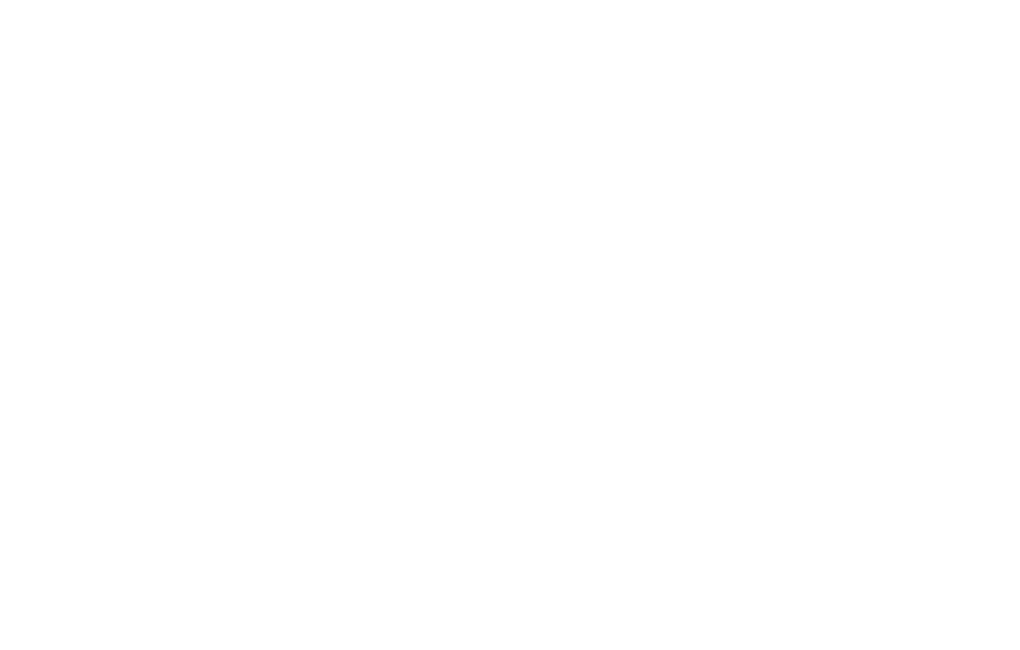
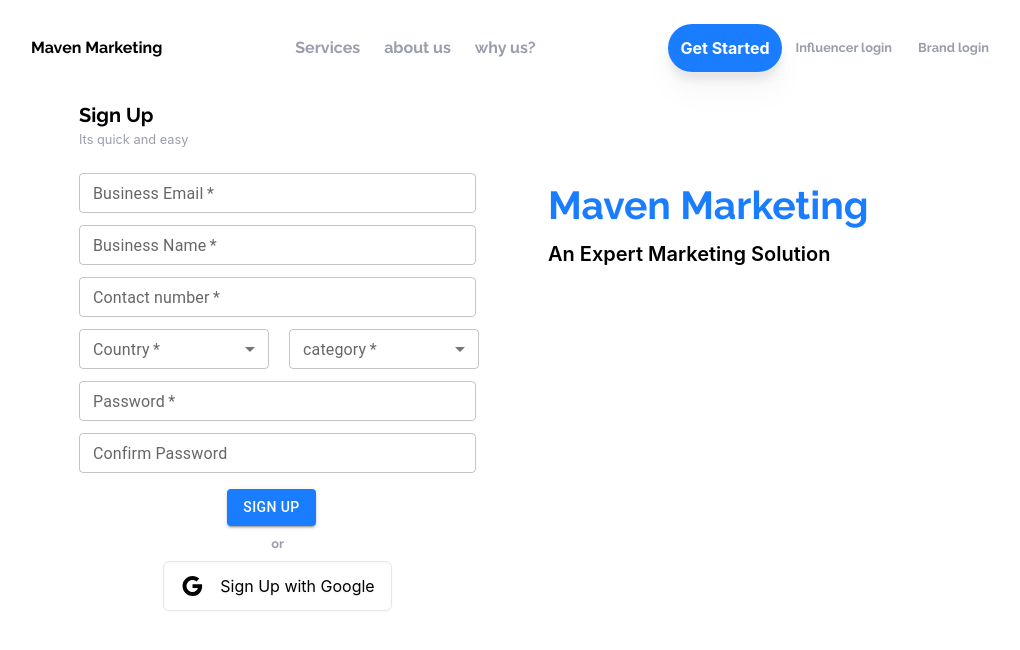
Before and after one commit to abdullahrecon999/Maven-marketing, a React (Create React App) app in the folder maven_market_frontend/: page /BusinessSignup in a window 1280 px wide. Before the commit this address had no page. Shown: the top 650 px of the page, without its empty margins (124-1144 px from the left). Built offline with nearby package versions, Linux system fonts and the light colour scheme; a web font is replaced by a local one.

Commit message:
added the validation

```diff
--- a/maven_market_frontend/src/App.js
+++ b/maven_market_frontend/src/App.js
@@ -33,7 +33,7 @@
             <Route path='/admin/users' element={<Users/>}></Route>
             <Route path='/admin/bUsers' element={<BrandUsers/>}></Route>
             <Route path='/p' element={<Profilecompletion/>}></Route>
-            {/* <Route path='/BusinessSignup' element={<SignUpPageBusiness/>} ></Route>
+            <Route path='/BusinessSignup' element={<SignUpPageBusiness/>} ></Route>
             <Route path='/InfluencerSignup' element={<SignUpPageInfluencer/>} ></Route>
             <Route path='/aboutus' element={<Aboutus/>} ></Route>
             <Route path='/services' element={<Services/>} ></Route>
@@ -44,8 +44,8 @@
             <Route path='/admin/home' element={<AdminHome/>}></Route>
             <Route path='/verify' element={<AccountVerification/>}></Route>
             <Route path='/admin/users' element={<Users/>}></Route>
-            <Route path='/' element={<Profilecompletion/>}></Route> */}
-           {/* <Route path='/' element={<CampaginCreation/>} ></Route> */}
+            <Route path='/' element={<Profilecompletion/>}></Route>
+            <Route path='/' element={<CampaginCreation/>} ></Route>
           </Routes>
         </div>
     </Router>
--- /dev/null
+++ b/maven_market_frontend/src/Components/FormSelect2.jsx
@@ -0,0 +1,21 @@
+import React from 'react'
+import {TextField, MenuItem} from "@mui/material"
+import { useField, ErrorMessage } from 'formik'
+
+const FormSelect2 = ({data,...props}) => {
+  const [feild, meta] = useField(props)
+
+  return (
+    <div className='flex flex-col'>
+    <TextField required size='small' sx={{width:190}} id="select" {...props} {...feild} select >
+
+
+      {data.map(ele => {return(<MenuItem value={ele}>{ele}</MenuItem>)})}
+    </TextField>
+    <ErrorMessage component="div" className='text-sm text-red-600' name={feild.name}></ErrorMessage>
+    </div>
+
+  )
+}
+
+export default FormSelect2
--- /dev/null
+++ b/maven_market_frontend/src/Components/FormTextFeild2.jsx
@@ -0,0 +1,26 @@
+import React from 'react'
+
+import { TextField } from '@mui/material'
+import { useField, ErrorMessage } from 'formik'
+const FormTextFeild2 = ({...props}) => {
+
+    const [feild, meta] = useField(props)
+
+  return (
+        <>
+         <TextField
+        required
+        {...props}
+        {...feild}
+        size='small'
+        >
+
+        </TextField>
+        <ErrorMessage component="div" className='text-sm text-red-600' name={feild.name}></ErrorMessage>
+        </>
+
+  )
+}
+
+
+export default FormTextFeild2
--- a/maven_market_frontend/src/Pages/BusinessLogin.jsx
+++ b/maven_market_frontend/src/Pages/BusinessLogin.jsx
@@ -5,15 +5,36 @@
 import GoogleSignup from '../Components/GoogleSignup';
 
 import { useNavigate } from 'react-router-dom';
+import { Formik, Form } from 'formik';
+import FormTextField2 from '../Components/FormTextFeild2';
 
+import {Button} from '@mui/material';
+import loginSchema from '../ValidationSchemas/loginSchema';
 
 const InfluencerLogin = () => {
     const navigate = useNavigate();
     const navigateToVerificationPage = ()=> {
         navigate("/verify");
     }
+    const handleSubmit=(values)=>{
+        console.log(values)
+    }
   return (
-    <div>
+    <Formik
+    initialValues={
+     {
+         email: "",
+
+         password: ""
+
+     }
+    }
+    onSubmit = {values=> handleSubmit(values)}
+    validationSchema= {loginSchema}
+    >
+     {formik => (
+         <Form>
+            <div>
         <Navbar></Navbar>
         <section className='container mx-auto'>
             <div className='px-4 pt-2  mb-6 space-x-8 sm:flex flex-col-reverse md:flex-row md:pt-1'>
@@ -24,8 +45,8 @@
                     </div>
                     <div className='flex flex-col space-y-3 '>
 
-                        <TextField autoComplete size='small' id="outlined-basic" label="Enter Email" variant="outlined"  />
-                        <TextField size='small' id="outlined-basic" label="Password" variant="outlined" />
+                    <FormTextField2 name= "email" label= "Email"></FormTextField2>
+                        <FormTextField2 name= "password" label= "Password" ></FormTextField2>
 
 
                         <div className='flex flex-col justify-center items-center space-y-2'>
@@ -50,6 +71,8 @@
             </div>
         </section>
     </div>
+         </Form>)}
+         </Formik>
   )
 }
 
--- a/maven_market_frontend/src/Pages/InfluencerLogin.jsx
+++ b/maven_market_frontend/src/Pages/InfluencerLogin.jsx
@@ -3,17 +3,37 @@
 import TextField from '@mui/material/TextField';
 import {styled} from "@mui/system"
 import GoogleSignup from '../Components/GoogleSignup';
-
+import { Formik, Form } from 'formik';
+import profileSchema from '../ValidationSchemas/profileSchema';
+import FormTextField2 from '../Components/FormTextFeild2';
 import { useNavigate } from 'react-router-dom';
-
+import {Button} from '@mui/material';
+import loginSchema from '../ValidationSchemas/loginSchema';
 
 const InfluencerLogin = () => {
     const navigate = useNavigate();
     const navigateToVerificationPage = ()=> {
         navigate("/verify");
     }
+    const handleSubmit=(values)=>{
+        console.log(values)
+    }
   return (
-    <div>
+    <Formik
+   initialValues={
+    {
+        email: "",
+
+        password: ""
+
+    }
+   }
+   onSubmit = {values=> handleSubmit(values)}
+   validationSchema= {loginSchema}
+   >
+    {formik => (
+        <Form>
+            <div>
         <Navbar></Navbar>
         <section className='container mx-auto'>
             <div className='px-4 pt-2  mb-6 space-x-8 sm:flex flex-col-reverse md:flex-row md:pt-1'>
@@ -24,13 +44,12 @@
                     </div>
                     <div className='flex flex-col space-y-3 '>
 
-                        <TextField autoComplete size='small' id="outlined-basic" label="Enter Email" variant="outlined"  />
-                        <TextField size='small' id="outlined-basic" label="Password" variant="outlined" />
-
+                    <FormTextField2 name= "email" label= "Email"></FormTextField2>
+                        <FormTextField2 name= "password" label= "Password" ></FormTextField2>
 
                         <div className='flex flex-col justify-center items-center space-y-2'>
                             <div className='flex justify-center pt-1 pr-3'>
-                                <button onClick={()=> navigateToVerificationPage()} className='px-8 py-2  font-bold text-center text-white rounded-full drop-shadow-md sm:text-center justify-center items-center md:p-3 bg-blue baseline hover:bg-grey drop-shadow-xl'>Login</button>
+                            <Button type='submit' disabled={!formik.isValid } className={formik.isValid? "bg-blue": "bg-grey text-white"} variant="contained">Sign Up</Button>
 
                             </div >
                             <p className='font-railway text-sm text-grey'>or</p>
@@ -50,6 +69,9 @@
             </div>
         </section>
     </div>
+        </Form>
+    )}
+    </Formik>
   )
 }
 
--- a/maven_market_frontend/src/Pages/Profilecompletion.js
+++ b/maven_market_frontend/src/Pages/Profilecompletion.js
@@ -101,7 +101,7 @@
                 <h1  className='font-railway text-sm md:text-base '>Select Country and languages</h1>
                 <div className='flex flex-col space-y-3 md:flex-row md:space-y-0 md:space-x-3'>
 
-                    <FormSelect data = {countries} name ="country" label="Country" placeholder= 'Country'></FormSelect>
+                <FormSelect data = {countries} name ="country" label="Country" placeholder= 'Country'></FormSelect>
                     <FormSelect data={languages} name="language" label="Language"></FormSelect>
 
 
--- a/maven_market_frontend/src/Pages/SignUpPageBusiness.js
+++ b/maven_market_frontend/src/Pages/SignUpPageBusiness.js
@@ -1,51 +1,117 @@
 import React from 'react'
 import Navbar from '../Components/Navbar'
 import TextField from '@mui/material/TextField';
+import {Button} from '@mui/material';
+import { Autocomplete } from '@mui/material';
 import {styled} from "@mui/system"
 import GoogleSignup from '../Components/GoogleSignup';
+import { Formik, Form } from 'formik';
+import profileSchema from '../ValidationSchemas/profileSchema';
+import FormTextField2 from '../Components/FormTextFeild2';
+import { useNavigate } from 'react-router-dom';
+import { Category } from '@mui/icons-material';
+import FormSelect2 from '../Components/FormSelect2';
+const countries = [
+    "pakistan",
+    "China",
+    "India"
+]
 
-import { useNavigate } from 'react-router-dom';
+const category = [
+    "Beauty"
+]
+const Categories = [
+    { label: 'Beauty products'},
+    { label: 'Mobile' },
+    { label: 'Food' }]
 
+const Countries = [
+    { label: 'Pakistan'},
+    { label: 'America' }
+    ]
 
 const SignUpPageBusiness = () => {
     const navigate = useNavigate();
+    const handleSubmit=(values)=>{
+        console.log(values)
+    }
     const navigateToVerificationPage = ()=> {
         navigate("/verify");
     }
   return (
-    <div>
+    <Formik
+   initialValues={
+    {
+        email: "",
+        name: "",
+        category: "",
+        country: "",
+        password: "",
+
+    }
+   }
+   onSubmit = {values=> handleSubmit(values)}
+   validationSchema= {profileSchema}
+   >
+    {formik => (
+        <Form>
+             <div>
         <Navbar></Navbar>
         <section className='container mx-auto'>
+
             <div className='px-4 pt-2  mb-6 space-x-8 sm:flex flex-col-reverse md:flex-row md:pt-1'>
                 <div className='flex flex-col justify-center  px-10 space-y-6 md:w-[50%] '>
+
                     <div>
                         <h1 className='text-left sm:text-lg md:text-xl font-railway'>Sign Up</h1>
                         <p className= "text-sm text-grey">Its quick and easy</p>
                     </div>
                     <div className='flex flex-col space-y-3 '>
 
-                        <TextField autoComplete size='small' id="outlined-basic" label="Business Email" variant="outlined"  />
-                        <TextField size='small' id="outlined-basic" label="Business Name" variant="outlined" />
-                        <TextField size='small' id="outlined-basic" label="Contact number" variant="outlined" />
+                    <FormTextField2 name= "email" label= "Business Email"></FormTextField2>
+                    <FormTextField2 name= "name" label="Business Name"></FormTextField2>
+                    <FormTextField2 name= "contact" label="Contact number"></FormTextField2>
 
-                        <div className='flex space-x-5'>
-                        <select className='w-[50%] border-grey border rounded-md h-10 px-2 blur-0'>
+                        <div className='flex space-x-5 '>
+                        <FormSelect2 data = {countries} name ="country" label="Country" placeholder= 'Country'></FormSelect2>
+
+                        {/* <Autocomplete
+                            size='small'
+                            disablePortal
+                            id="combo-box-demo"
+                            options={Categories}
+                            sx={{ width: 300 }}
+                            renderInput={(params) => <TextField {...params} label="Category" />
+                            }
+                        /> */}
+                        <FormSelect2 data = {category} name ="category" label="category" placeholder= 'category'></FormSelect2>
+                        {/* <Autocomplete
+                            size='small'
+                            disablePortal
+                            id="combo-box-demo"
+                            options={Countries}
+                            sx={{ width: 300 }}
+                            renderInput={(params) => <TextField {...params} label="Countries" />
+                            } */}
+
+                        {/* <select className='w-[50%] border-grey border rounded-md h-10 px-2 blur-0'>
                             <option value="0">Brand Category</option>
                             <option value="1">Audi</option>
 
-                        </select>
-                        <select className='w-[50%] border-grey border rounded-md h-10 px-2'>
+                        </select> */}
+
+                        {/* <select className='w-[50%] border-grey border rounded-md h-10 px-2'>
                             <option value="0">Country</option>
                             <option value="1">Audi</option>
 
-                        </select>
+                        </select> */}
 
                         </div>
-                        <TextField autoComplete size='small' id="outlined-basic" label="Password" variant="outlined"  />
+                        <FormTextField2  label="Password" name= "password" />
                         <TextField size='small' id="outlined-basic" label="Confirm Password" variant="outlined" />
                         <div className='flex flex-col justify-center items-center space-y-2'>
                             <div className='flex justify-center pt-1 pr-3'>
-                                <button onClick={()=> navigateToVerificationPage()} className='px-3 py-2  font-bold text-center text-white rounded-full drop-shadow-md sm:text-center justify-center items-center md:p-3 bg-blue baseline hover:bg-grey drop-shadow-xl'>Create Account</button>
+                            <Button type='submit' disabled={!formik.isValid } className={formik.isValid? "bg-blue": "bg-grey text-white"} variant="contained">Sign Up</Button>
 
                             </div >
                             <p className='font-railway text-sm text-grey'>or</p>
@@ -90,6 +156,9 @@
             </div>
         </section>
     </div>
+        </Form>
+    )}
+    </Formik>
   )
 }
 
--- a/maven_market_frontend/src/Pages/SignUpPageInfluencer.js
+++ b/maven_market_frontend/src/Pages/SignUpPageInfluencer.js
@@ -1,14 +1,34 @@
 import React from 'react'
 import Navbar from '../Components/Navbar'
 import TextField from '@mui/material/TextField';
+import FormSelect from '../Components/FormSelect';
 import {styled} from "@mui/system"
 import GoogleSignup from '../Components/GoogleSignup';
+import { Formik, Form } from 'formik';
+import FormTextField2 from '../Components/FormTextFeild2';
+import FormSelect2 from '../Components/FormSelect2';
+import loginSchema from '../ValidationSchemas/loginSchema';
+import { Button } from '@mui/material';
+const SignUpPageBusiness = () => {
+    const handleSubmit=(values)=>{
+        console.log(values)
+    }
+  return (
+    <Formik
+    initialValues={
+     {
+         email: "",
+         password: "",
+         confirmPass: "",
 
-
-
-const SignUpPageBusiness = () => {
-  return (
-    <div>
+     }
+    }
+    onSubmit = {values=> handleSubmit(values)}
+    validationSchema= {loginSchema}
+    >
+     {formik => (
+         <Form>
+             <div>
         <Navbar></Navbar>
         <section className='container mx-auto'>
             <div className='px-4 pt-8 mb-6 space-x-8 sm:flex flex-col-reverse md:flex-row'>
@@ -18,13 +38,12 @@
                         <p className= "text-sm text-grey">Its quick and easy</p>
                     </div>
                     <div className='flex flex-col space-y-5 '>
-
-                        <TextField size='small' id="outlined-basic" label="Enter Email" variant="outlined" />
-                        <TextField size='small' id="outlined-basic" label="Password" variant="outlined"  />
-                        <TextField size='small' id="outlined-basic" label="Confirm Password" variant="outlined" />
-                        <div className='flex flex-col justify-center items-center space-y-2'>
+                        <FormTextField2 name= "email" label= "Email"></FormTextField2>
+                        <FormTextField2 name= "password" label= "Password" ></FormTextField2>
+                        <FormTextField2 name= "confirmPass" label= "Confirm Password" ></FormTextField2>
+                          <div className='flex flex-col justify-center items-center space-y-2'>
                             <div className='flex justify-center pt-1 pr-3'>
-                                <button className='px-3 py-2  font-bold text-center text-white rounded-full drop-shadow-md sm:text-center justify-center items-center md:p-3 bg-blue baseline hover:bg-grey drop-shadow-xl'>Get Started</button>
+                            <Button type='submit' disabled={!formik.isValid } className={formik.isValid? "bg-blue": "bg-grey text-white"} variant="contained">Sign Up</Button>
 
                             </div >
                             <p className='font-railway text-sm text-grey'>or</p>
@@ -71,6 +90,8 @@
             </div>
         </section>
     </div>
+         </Form>)}
+         </Formik>
   )
 }
 
--- a/maven_market_frontend/src/ValidationSchemas/loginSchema.js
+++ b/maven_market_frontend/src/ValidationSchemas/loginSchema.js
@@ -3,7 +3,7 @@
 let loginSchema = yup.object().shape({
     email: yup.string().email("please enter a valid email").required("Email address is required"),
     password : yup.string().min(8, ({min})=> `password must be atleast ${min} characters`).required("Password is required"),
-
+    confirmPass: yup.string().required("Confirm pass is required")
   });
 
 export default loginSchema
--- a/maven_market_frontend/src/ValidationSchemas/profileSchema.js
+++ b/maven_market_frontend/src/ValidationSchemas/profileSchema.js
@@ -1,3 +1,4 @@
+import { YouTube } from '@mui/icons-material';
 import * as yup from 'yup';
 const re = "/^((ftp|http|https):\/\/)?(www.)?(?!.*(ftp|http|https|www.))[a-zA-Z0-9_-]+(\.[a-zA-Z]+)+((\/)[\w#]+)*(\/\w+\?[a-zA-Z0-9_]+=\w+(&[a-zA-Z0-9_]+=\w+)*)?$/gm"
 let profileSchema = yup.object().shape({
@@ -6,7 +7,11 @@
     discription: yup.string().required("Discription is required"),
     platform: yup.string().required("please select a platform"),
     language: yup.string().required("please select a language"),
-    country: yup.string().required("please select a country")
+    country: yup.string().required("please select a country"),
+    email: yup.string().email("please enter a valid email").required("Email address is required"),
+    password : yup.string().min(8, ({min})=> `password must be atleast ${min} characters`).required("Password is required"),
+    category: yup.string().required("please select a category"),
+    contact : yup.string().required("please enter a contact number"),
   });
 
 export default profileSchema
```
